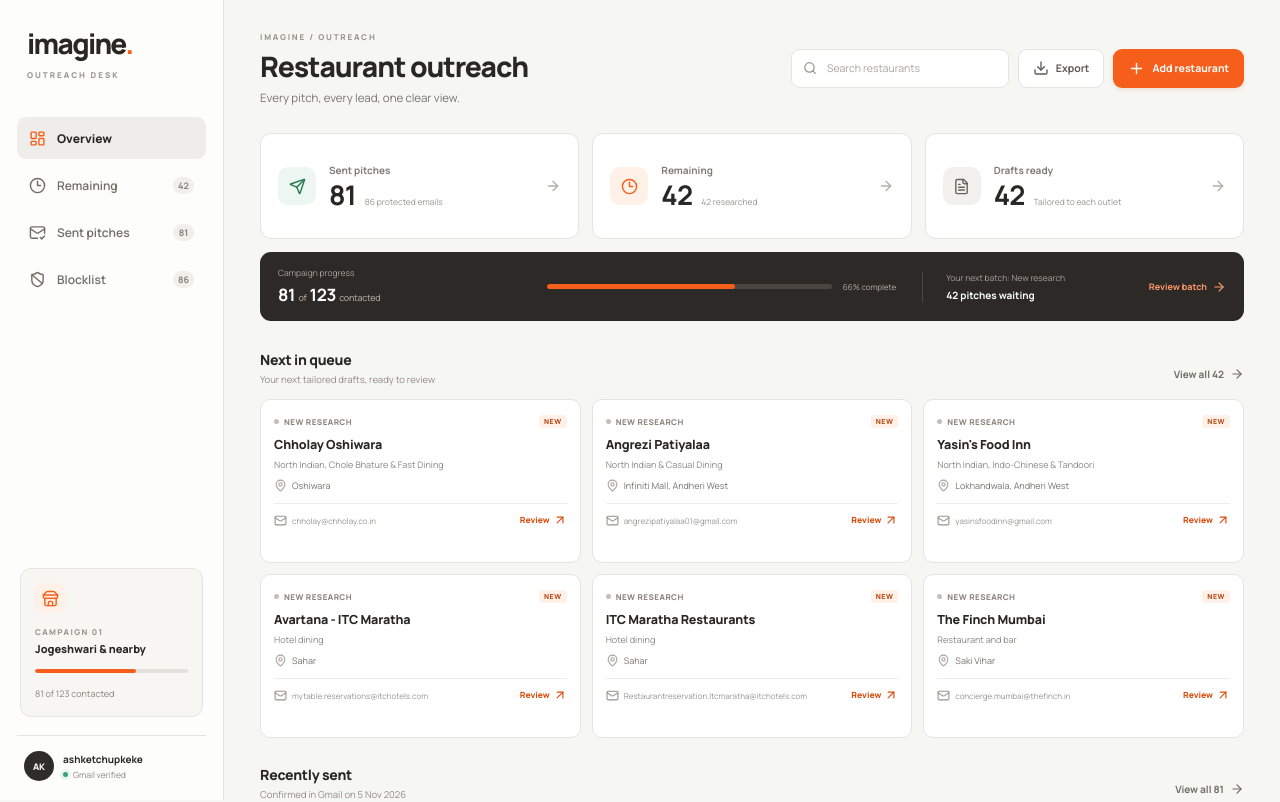
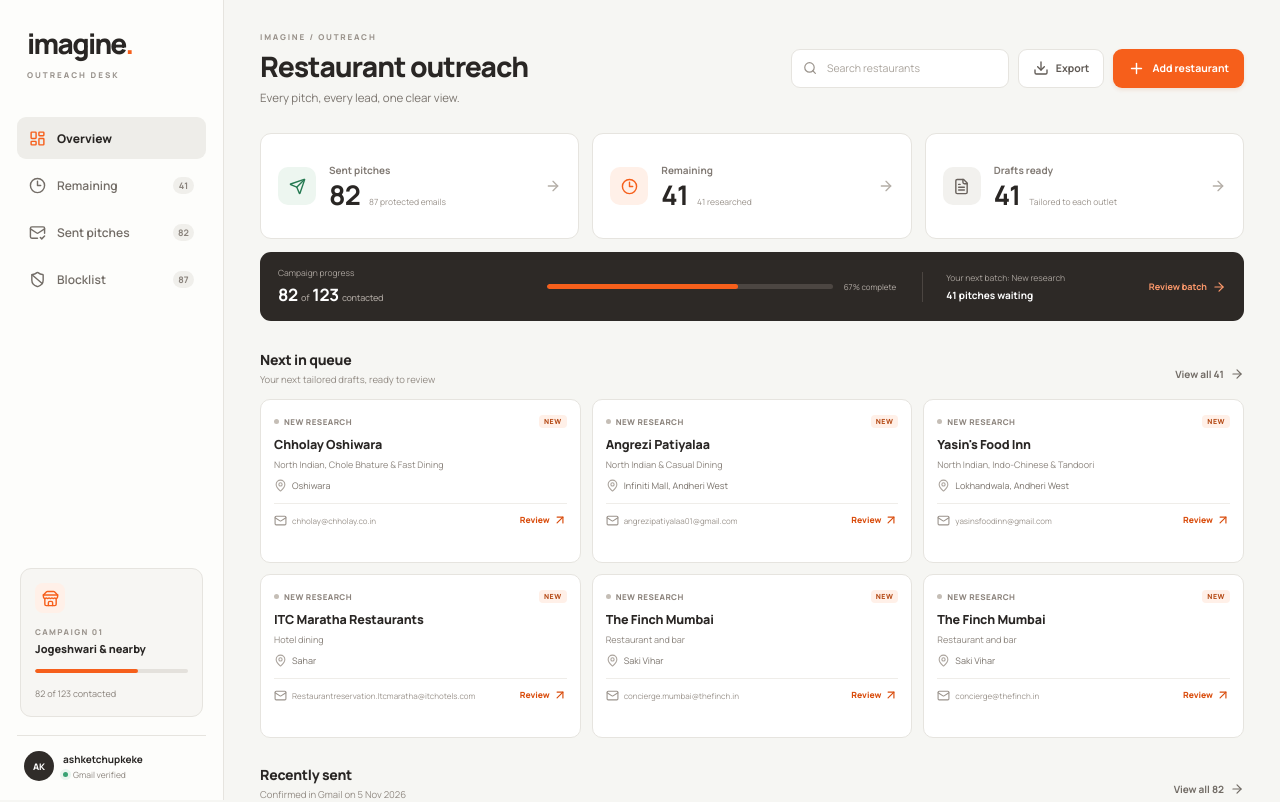
Before and after one commit to owaiskhan-ash/Emailing-pitch-app, a React (Vite) app: page / in a window 1280 px wide. Shown: the top 802 px of the page. Built offline with nearby package versions, Linux system fonts and the light colour scheme.

Commit message:
Record Gmail-confirmed send to Avartana - ITC Maratha
Co-authored-by: arena-agent <297053741+arena-agent@users.noreply.github.com>

```diff
--- a/src/data/andheriEastLeads.ts
+++ b/src/data/andheriEastLeads.ts
@@ -3,10 +3,11 @@ import { createDefaultPitch } from '../lib/pitch';
 
 // Generated from outreach/andheri-east-restaurant-emails.csv.
 // Send state is updated only after confirmation in Gmail Sent.
-// Row 41 (Courtyard by Marriott reservations) was confirmed in Gmail Sent on 2026-11-07.
-const gmailConfirmedSentThrough = 41;
+// Rows 41-42 (Courtyard by Marriott reservations, Avartana - ITC Maratha) were
+// confirmed in Gmail Sent on 2026-11-07.
+const gmailConfirmedSentThrough = 42;
 const gmailConfirmedSentAt = '2026-11-06';
-const gmailConfirmedSentDateByIndex: Record<number, string> = { 40: '2026-11-07' };
+const gmailConfirmedSentDateByIndex: Record<number, string> = { 40: '2026-11-07', 41: '2026-11-07' };
 
 const andheriEastRows = [
   ["Sangeeta's Kitchen", "sangeetaskitchen@gmail.com", "Hanuman Nagar / Chakala", "Restaurant", "https://sangeetaskitchens.com/"],
```
Also changed, not shown: outreach/emailed-restaurants.md (+2 -1 lines), outreach/emailed-restaurants.csv, 2 other files (tests, documents, lock files or other folders).
